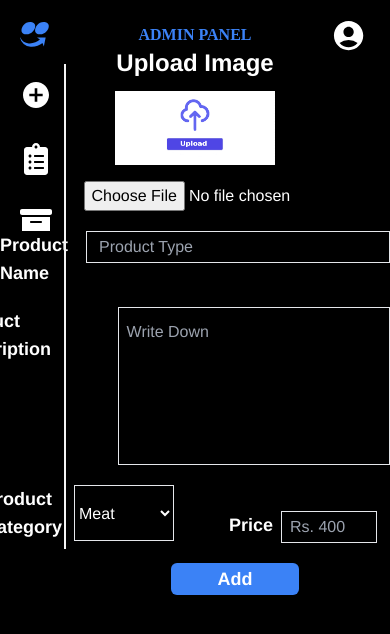
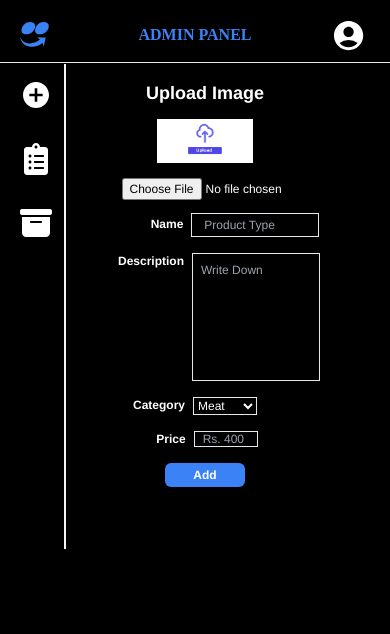
Before and after one commit to Saranraj3/MERN-Food-Delivery-Website-With-Admin-Pannel, a React (Vite) app in the folder admin/: page /add in a window 390 px wide. Shown: the top 634 px of the page. Built offline with nearby package versions, Linux system fonts and the light colour scheme; a web font is replaced by a local one.

Commit message:
Add Page Fully Responsived

```diff
--- a/admin/src/Pages/Add/Add.jsx
+++ b/admin/src/Pages/Add/Add.jsx
@@ -55,31 +55,31 @@ function Add() {
 
   return (
     <div>
-      <form onSubmit={onSubmitHandle} className='text-white mt-[-12rem]'>
+      <form onSubmit={onSubmitHandle} className='sm:mt-[-10rem] md:mt-[-12rem] text-white'>
         <div className='text-center'>
-          <h1 className='cursor-pointer font-bold text-2xl'>Upload Image</h1>
+          <h1 className='sm:ml-5 sm:text-lg md:text-2xl cursor-pointer font-bold '>Upload Image</h1>
         </div>
         <div>
           <div className='justify-center flex'>
-            <img className='mt-3 w-[10rem]' src={file ? file : upload} alt="" />
+            <img className='sm:mt-3 sm:ml-5 sm:w-[6rem] md:mt-3 md:w-[10rem]' src={file ? file : upload} alt="" />
           </div>
-          <div className='mt-[-2rem] flex justify-center'>
-            <input onChange={handlchange} className='mt-[3rem] ml-[5rem]' type="file" name="imagefile" />
+          <div className='sm:mt-[-1.6rem] md:mt-[-2rem] flex justify-center'>
+            <input onChange={handlchange} className='sm:mt-[2.5rem] sm:ml-[5rem] sm:text-xs md:mt-[3rem] ml-[5rem]' type="file" name="imagefile" />
           </div>
         </div>
-        <div className='justify-center flex'>
-          <label className='mt-5 text-lg font-bold' htmlFor="">Product Name</label>
+        <div className='sm:mt-3 sm:ml-[5rem] justify-center flex'>
+          <label className='sm:mt-1 sm:text-xs md:mt-5 md:text-lg font-bold' htmlFor="">Name</label>
           <div>
-            <input onChange={OnChangeHandle} value={data.name} className='mt-5 ml-3 pl-3 h-[2rem] w-[19rem] border' type="text" name='name' placeholder='Product Type' />
+            <input onChange={OnChangeHandle} value={data.name} className='sm:ml-2 sm:w-[8rem] sm:h-[1.5rem] sm:text-xs md:mt-5 md:ml-3 md:h-[2rem] md:w-[19rem] pl-3 border' type="text" name='name' placeholder='Product Type' />
           </div>
         </div>
-        <div className='ml-[-3rem] justify-center flex'>
-          <label className='mt-5 text-lg font-bold' htmlFor="">Product Description</label>
-          <textarea onChange={OnChangeHandle} value={data.description} className=' mt-5 ml-3 pt-3 pl-2 w-[19rem] border resize-none' name="description" rows={6} placeholder='Write Down' id=""></textarea>
+        <div className='sm:mt-4 sm:ml-[3rem] md:ml-[2rem] justify-center flex'>
+          <label className='sm:text-xs md:mt-5 md:text-lg font-bold' htmlFor="">Description</label>
+          <textarea onChange={OnChangeHandle} value={data.description} className='sm:ml-2 sm:pt-2 sm:w-[8rem] sm:h-[8rem] sm:text-xs md:mt-5 md:ml-3 md:w-[19rem] pt-3 pl-2 border resize-none' name="description" rows={6} placeholder='Write Down' id=""></textarea>
         </div>
-        <div className='mr-[14.5rem] justify-center flex'>
-          <label className='mt-5 text-lg font-bold' htmlFor="">Product Category</label>
-          <select onChange={OnChangeHandle} className='mt-5 ml-3 border' name="category" >
+        <div className='sm:mt-4 md:mr-[12rem] justify-center flex'>
+          <label className='sm:text-xs md:mt-5 md:text-lg font-bold' htmlFor="">Category</label>
+          <select onChange={OnChangeHandle} className='sm:ml-2 sm:text-xs sm:w-[4rem] md:mt-5 md:ml-3 border' name="category" >
             <option value="Meat">Meat</option>
             <option value="Biriyani">Biriyani</option>
             <option value="Fryed Rice">Fryed Rice</option>
@@ -93,12 +93,12 @@ function Add() {
             <option value="KFC">KFC</option>
           </select>
         </div>
-        <div className='mt-[-1.9rem] ml-[13.5rem] justify-center flex'>
-          <label className='text-lg font-bold' htmlFor="">Price</label>
-          <input onChange={OnChangeHandle} value={data.price} className='ml-2 pl-2 border h-[2rem] w-[6rem]' type="number" name='price' placeholder='Rs. 400' />
+        <div className='sm:mt-4 sm:ml-[1.5rem] md:mt-[-1.9rem] md:ml-[13.5rem] justify-center flex'>
+          <label className='sm:text-xs md:text-lg font-bold' htmlFor="">Price</label>
+          <input onChange={OnChangeHandle} value={data.price} className='sm:ml-2 sm:text-xs sm:w-[4rem] sm:h-[1rem] md:ml-2 pl-2 border md:h-[2rem] md:w-[6rem]' type="number" name='price' placeholder='Rs. 400' />
         </div>
-        <div className='ml-[5rem] justify-center flex'>
-          <button className='mt-5 hover:opacity-80 bg-blue-500 rounded-md h-[2rem] w-[8rem] font-bold text-lg'>Add</button>
+        <div className='md:ml-[3rem] justify-center flex'>
+          <button className='sm:mt-4 sm:ml-5 sm:text-xs sm:h-[1.5rem] sm:w-[5rem] md:mt-5 md:h-[2rem] md:w-[8rem] md:text-lg hover:opacity-80 bg-blue-500 rounded-md font-bold'>Add</button>
         </div>
       </form>
     </div>
```
